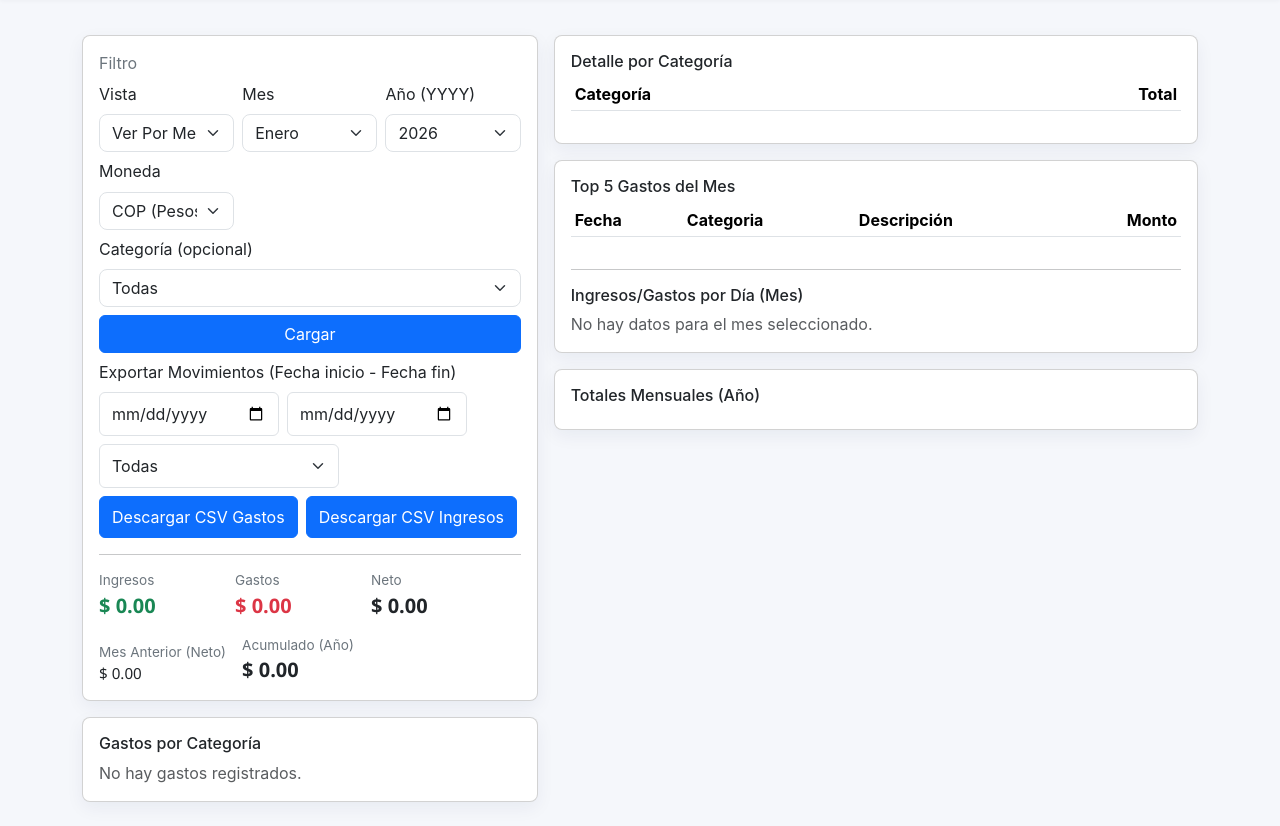
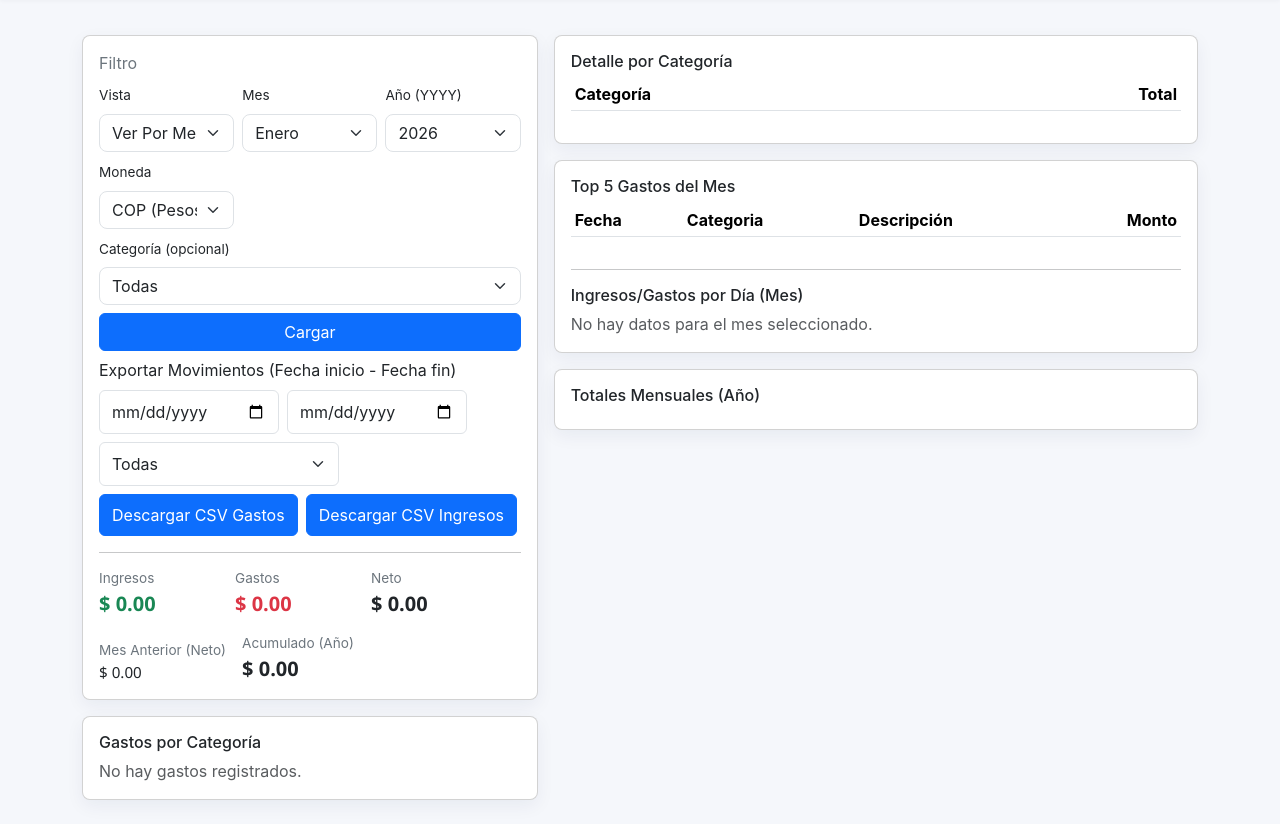
Before and after one commit to Leobor91/Finanzas-Personales-, a Flask app: page /ui/reports in a window 1280 px wide. Shown: the part 105-931 px from the top of the page. Run offline with Flask 2, Linux system fonts and the light colour scheme; data that the repository does not hold is empty.

Commit message:
Fix comment syntax in styles.css for filter block improvements

```diff
--- a/src/static/css/styles.css
+++ b/src/static/css/styles.css
@@ -41,7 +41,7 @@ button:focus, .form-control:focus, .form-select:focus, a:focus { outline: none;
 .kpi-small { font-size:0.95rem; }
 
 /* Filter block improvements */
-# Filters and form controls
+/* Filters and form controls */
 .filters-row .form-label { font-size: 0.85rem; }
 .filters-row .form-control, .filters-row .form-select { min-width: 0; }
 #view { white-space: nowrap; }
```
